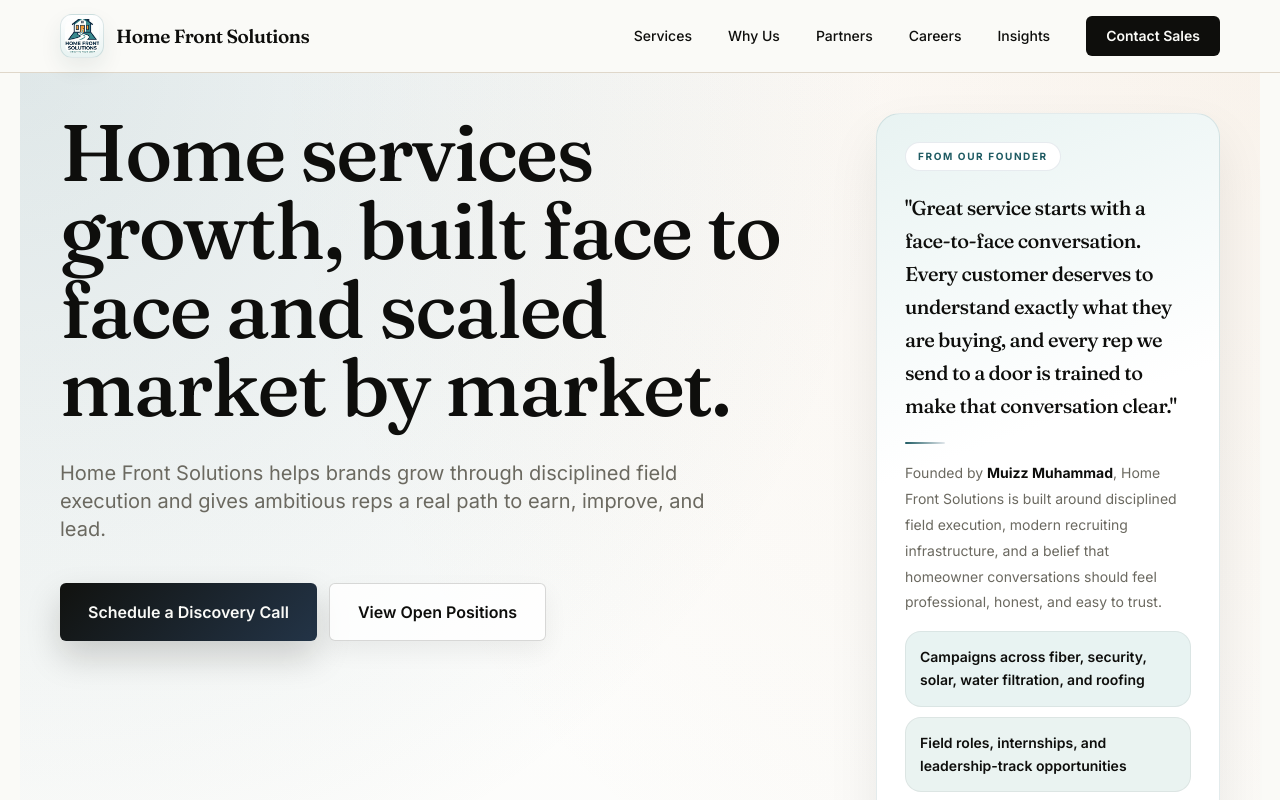
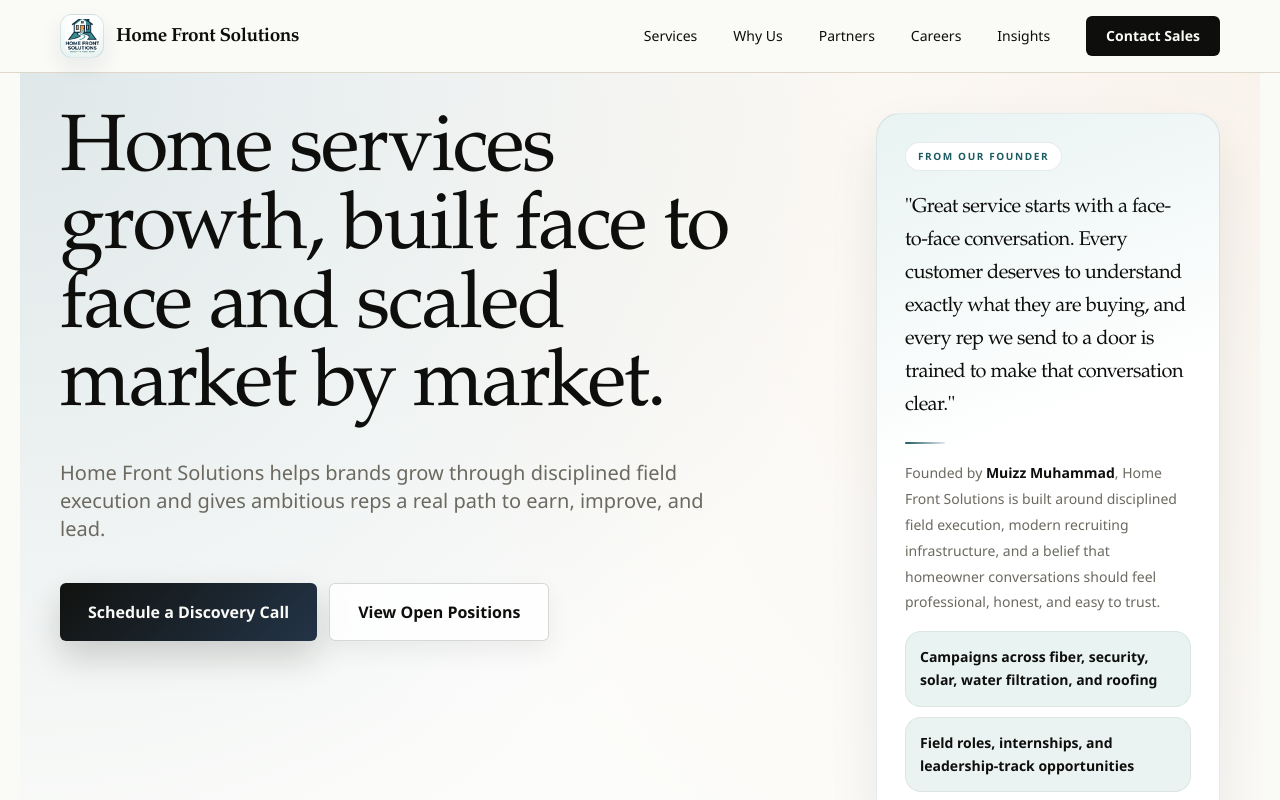
Before and after one commit to MuizzM/home-front-solutions, a React (Vite) app: page / in a window 1280 px wide. Shown: the top 800 px of the page. Built offline with nearby package versions, Linux system fonts and the light colour scheme.

Commit message:
Improve lighthouse performance and accessibility

```diff
--- a/src/ExactHomefrontApp.tsx
+++ b/src/ExactHomefrontApp.tsx
@@ -16,12 +16,12 @@
 var FOREST_SOFT = "#E8F4F0";
 var GOLD = "#C48A47";
 var GOLD_SOFT = "#F6E8D5";
-var LOGO = "/logo.png";
+var LOGO = "/logo-128.png";
 var INSTAGRAM_URL = "https://www.instagram.com/homefrontsolutions/";
 var LINKEDIN_URL = "https://www.linkedin.com/company/home-front-solutions";
 var FACEBOOK_URL = "https://www.facebook.com/homefrontsolutionsllc";
 
-var serif = { fontFamily: "'Fraunces', Georgia, serif", fontWeight: 500, letterSpacing: "-0.025em" };
+var serif = { fontFamily: "'Iowan Old Style', 'Palatino Linotype', 'Book Antiqua', Georgia, serif", fontWeight: 500, letterSpacing: "-0.025em" };
 
 var PARTNERS = ["Fiber Internet", "Home Security", "Solar", "Water Filtration", "Roofing", "Home Services"];
 
@@ -1396,7 +1396,7 @@
         <div className="max-w-[1240px] mx-auto px-5 md:px-10 py-20 md:py-28">
           <div className="grid grid-cols-1 lg:grid-cols-12 gap-10 mb-14">
             <div className="lg:col-span-5">
-              <div className="text-[11px] mb-4" style={{ color: MUTED, fontFamily: "'JetBrains Mono', ui-monospace, monospace", letterSpacing: "0.04em" }}>SECTION I / HOW THIS WORKS</div>
+              <div className="text-[11px] mb-4" style={{ color: MUTED, fontFamily: "ui-monospace, SFMono-Regular, Menlo, monospace", letterSpacing: "0.04em" }}>SECTION I / HOW THIS WORKS</div>
               <h2 style={{ ...serif, fontSize: "clamp(2rem, 4vw, 2.75rem)", lineHeight: 1.05 }}>
                 Three things we do, every day, in every market we work.
               </h2>
@@ -1411,7 +1411,7 @@
             ].map(function(item) {
               return (
                 <div key={item.t} className="p-8 lift-card" style={{ background: item.bg, borderTop: "3px solid " + item.accent, borderRadius: 18 }}>
-                  <div className="text-[11px] mb-4" style={{ color: item.accent, fontFamily: "'JetBrains Mono', ui-monospace, monospace", letterSpacing: "0.05em", fontWeight: 600 }}>{item.n}</div>
+                  <div className="text-[11px] mb-4" style={{ color: item.accent, fontFamily: "ui-monospace, SFMono-Regular, Menlo, monospace", letterSpacing: "0.05em", fontWeight: 600 }}>{item.n}</div>
                   <h3 className="mb-3" style={{ ...serif, fontSize: 22, color: INK }}>{item.t}</h3>
                   <p className="text-sm leading-[1.85]" style={{ color: MUTED }}>{item.d}</p>
                 </div>
@@ -1537,7 +1537,7 @@
       <section className="max-w-[1240px] mx-auto px-5 md:px-10 py-20 md:py-28">
         <div className="grid grid-cols-1 md:grid-cols-2 gap-6">
           <div className="p-10 md:p-14" style={{ background: BLUE_SOFT, borderTop: "4px solid " + BLUE }}>
-            <div className="text-[11px] mb-5" style={{ color: BLUE, fontFamily: "'JetBrains Mono', ui-monospace, monospace", letterSpacing: "0.05em", fontWeight: 700 }}>FOR BRANDS THAT NEED FIELD GROWTH</div>
+            <div className="text-[11px] mb-5" style={{ color: BLUE, fontFamily: "ui-monospace, SFMono-Regular, Menlo, monospace", letterSpacing: "0.05em", fontWeight: 700 }}>FOR BRANDS THAT NEED FIELD GROWTH</div>
             <h3 className="mb-4" style={{ ...serif, fontSize: "clamp(1.5rem, 2.5vw, 1.875rem)", lineHeight: 1.1, color: INK }}>
               Add a door-to-door channel to your customer acquisition.
             </h3>
@@ -1549,7 +1549,7 @@
             </button>
           </div>
           <div className="p-10 md:p-14" style={{ background: SIGNAL_SOFT, borderTop: "4px solid " + SIGNAL }}>
-            <div className="text-[11px] mb-5" style={{ color: SIGNAL, fontFamily: "'JetBrains Mono', ui-monospace, monospace", letterSpacing: "0.05em", fontWeight: 700 }}>FOR PEOPLE WHO WANT TO WORK</div>
+            <div className="text-[11px] mb-5" style={{ color: SIGNAL, fontFamily: "ui-monospace, SFMono-Regular, Menlo, monospace", letterSpacing: "0.05em", fontWeight: 700 }}>FOR PEOPLE WHO WANT TO WORK</div>
             <h3 className="mb-4" style={{ ...serif, fontSize: "clamp(1.5rem, 2.5vw, 1.875rem)", lineHeight: 1.1, color: INK }}>
               You bring the hustle. We bring the product, the training, and the territory.
             </h3>
@@ -3716,8 +3716,7 @@
   }
 
   return (
-    <div style={{ fontFamily: "'Inter', system-ui, sans-serif", background: PAPER, color: INK, minHeight: "100vh", display: "flex", flexDirection: "column" }}>
-      <link href="https://fonts.googleapis.com/css2?family=Inter:wght@300;400;500;600;700&family=Fraunces:wght@400;500;600&family=JetBrains+Mono:wght@400;500&display=swap" rel="stylesheet" />
+    <div style={{ fontFamily: "'Aptos', 'Segoe UI', system-ui, sans-serif", background: PAPER, color: INK, minHeight: "100vh", display: "flex", flexDirection: "column" }}>
       <style>{`
         * { margin: 0; padding: 0; box-sizing: border-box; }
         html { scroll-behavior: smooth; }
@@ -3790,7 +3789,7 @@
 
       <Header go={go} />
 
-      <div style={{ flex: 1 }}>
+      <main style={{ flex: 1 }}>
         {route.name === "home" && <HomePage go={go} />}
         {route.name === "what-we-do" && <WhatWeDoPage go={go} />}
         {route.name === "why-us" && <WhyUsPage go={go} />}
@@ -3805,7 +3804,7 @@
         {route.name === "contact" && <ContactPage go={go} />}
         {route.name === "privacy" && <PrivacyPage go={go} />}
         {route.name === "terms" && <TermsPage go={go} />}
-      </div>
+      </main>
 
       <Footer go={go} />
     </div>
```
Also changed, not shown: public/logo-128.png (added).
